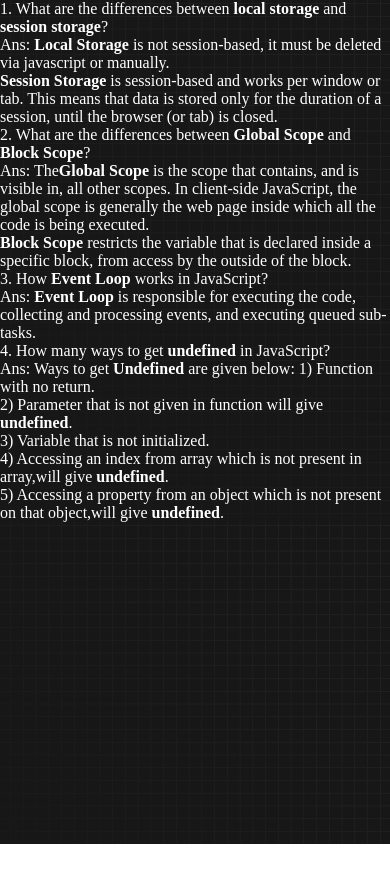
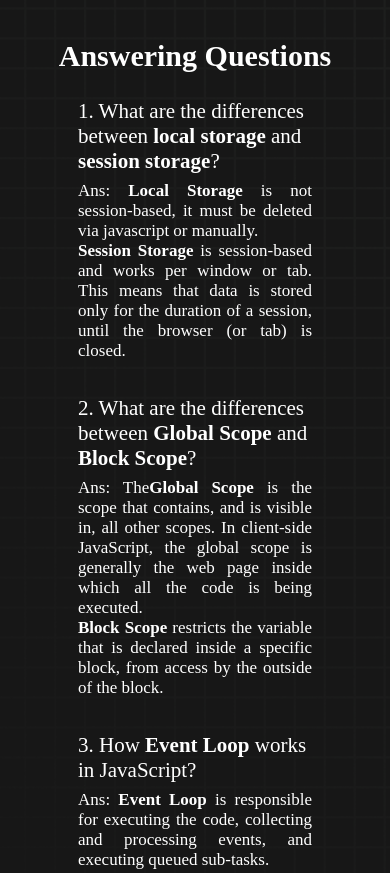
Before and after one commit to siam-26/monster-debug, a plain HTML site: page blog.html in a window 390 px wide. Shown: the top 873 px of the page. Before the commit the page ends 844 px from the top, so only its background shows below. Drawn offline with Linux system fonts and the light colour scheme.

Commit message:
apply style on blog file

```diff
--- a/blog.html
+++ b/blog.html
@@ -11,6 +11,7 @@
 </head>
 
 <body>
+    <h1 class="blog-heading-top">Answering Questions</h1>
     <div class="blog-div">
         <div>
             <!-- 1 -->
@@ -52,7 +53,7 @@
             <!-- 4 -->
             <p class="ques-blog">4. How many ways to get <b>undefined</b> in JavaScript?</p>
 
-            <p class="ans-blog">Ans: Ways to get <b>Undefined</b> are given below:
+            <p class="ans-blog">Ans: Ways to get <b>Undefined</b> are given below: <br>
 
                 1) Function with no return. <br>
                 2) Parameter that is not given in function will give <b>undefined</b>. <br>
--- a/styles.css
+++ b/styles.css
@@ -193,12 +193,39 @@ button {
   top: 0;
 }
 
+
+
+/* Blog File */
+.blog-heading-top {
+  color: white;
+  font-size: 50px;
+  font-weight: 900;
+  text-align: center;
+}
+
 .blog-div {
   color: white;
+  margin-left: 20%;
+  padding-top: 0;
+  width: 60%;
 }
 
 .ol-blog {
   list-style-type: upper-roman;
+}
+
+div {
+  padding: 4% 0;
+}
+
+.ques-blog {
+  font-size: 27px;
+}
+
+.ans-blog {
+  font-size: 20px;
+  margin-top: 2%;
+  text-align: justify;
 }
 
 @media only screen and (max-width: 700px) {
@@ -216,4 +243,23 @@ button {
   .card {
     flex-direction: column;
   }
+
+  /* Blog File */
+  .blog-heading-top {
+    font-size: 30px;
+    margin-top: 10%;
+  }
+
+  .ques-blog {
+    font-size: 21px;
+    margin-top: 7%;
+  }
+
+  .ans-blog {
+    font-size: 17px;
+    margin-top: 3%;
+    text-align: justify;
+  }
+
+
 }
```
